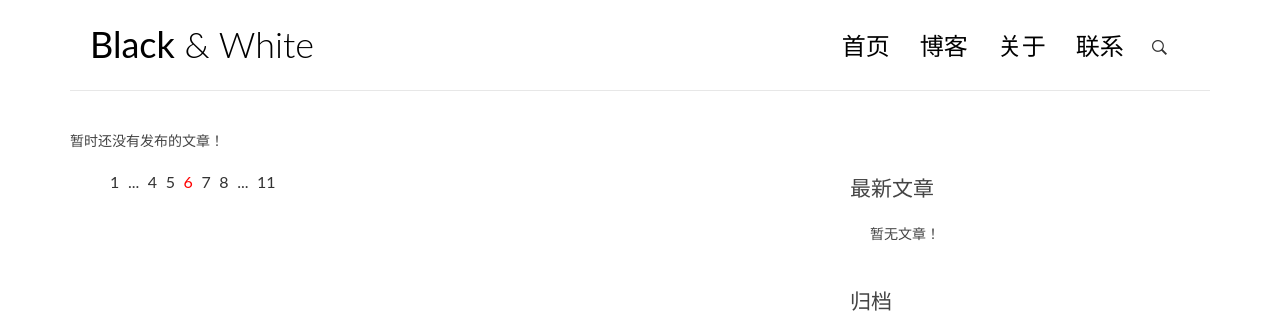
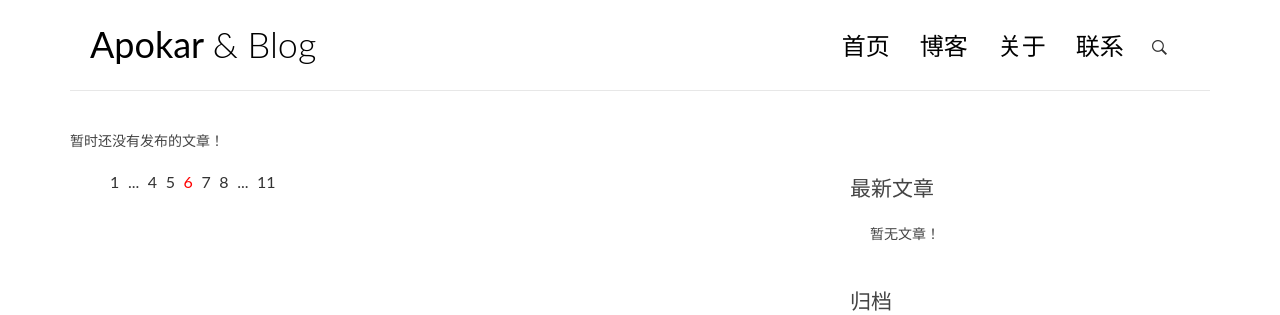
Before and after one commit to Apokar/web_apokar, a Django app: page / in a window 1280 px wide. Shown: the top 315 px of the page. Run offline with Django 3.2, Linux system fonts and the light colour scheme; data that the repository does not hold is empty; some libraries are stand-ins or nearby versions.

Commit message:
修改首页2

```diff
--- a/templates/base.html
+++ b/templates/base.html
@@ -28,7 +28,7 @@
         <div class="row">
             <div class="col-md-4 col-sm-5 col-xs-8">
                 <div class="logo">
-                    <h1><a href="{% url 'blog:index' %}"><b>Black</b> &amp; White</a></h1></div>
+                    <h1><a href="{% url 'blog:index' %}"><b> Apokar </b> &amp; Blog </a></h1></div>
             </div><!-- col-md-4 -->
             <div class="col-md-8 col-sm-7 col-xs-4">
                 <nav class="main-nav" role="navigation">
@@ -180,7 +180,7 @@
             <li><a href="full-width.html">博客</a></li>
             <li><a href="about.html">关于</a></li>
             <li><a href="contact.html">联系</a></li>
-        </ul>
+        </ul>1
     </nav>
 </div>
 
```
